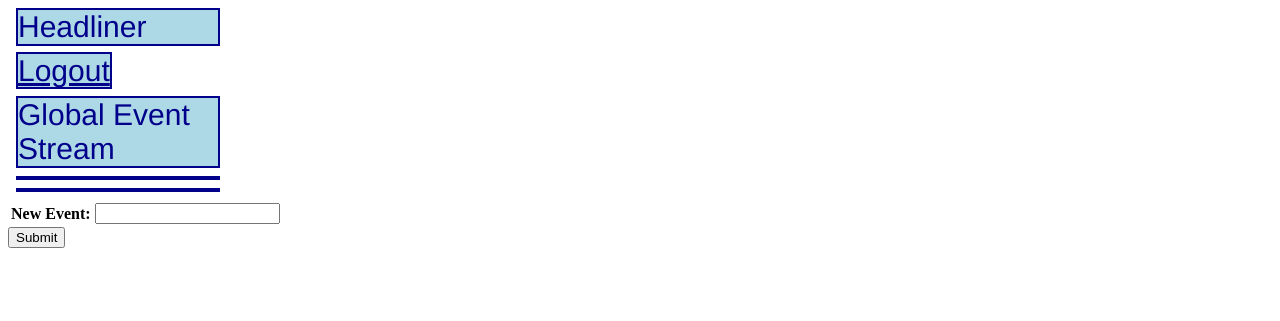
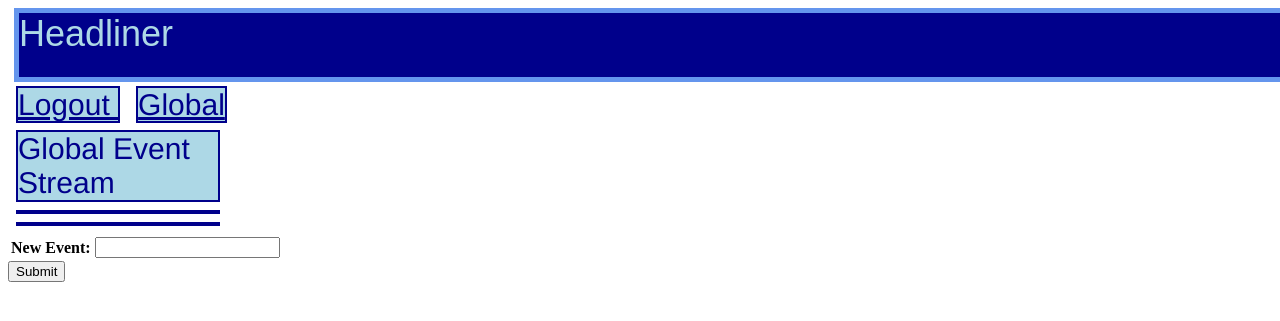
Before and after one commit to thomaslee9/Headliner, a Django app: page /global in a window 1280 px wide. Shown: the top 321 px of the page. Run offline with Django 5.2, Linux system fonts and the light colour scheme; the visitor is signed in with stand-in values (Sample User, id 1); data that the repository does not hold is empty.

Commit message:
Cleaned up headliner.css

```diff
--- a/headliner/static/headliner/headliner.css
+++ b/headliner/static/headliner/headliner.css
@@ -6,6 +6,20 @@ headliner.css */
     background-color: aquamarine;
     width: 100vh;
     height: 8vh;
+}
+
+.title {
+    background-color: darkblue;
+    width: 100vw;
+    height: 8vh;
+    border-width: 5px;
+    border-style: solid;
+    border-color: cornflowerblue;
+    margin: 6px;
+    font-family: Arial;
+    font-size: 36px;
+    font-style: bold;
+    color: lightblue;
 }
 
 .box {
--- a/headliner/templates/headliner/global.html
+++ b/headliner/templates/headliner/global.html
@@ -14,11 +14,13 @@ login.html -->
 <body>
 
     <header id="header_div">
-        <div class="box" id="site_name">
+        <div class="title" id="site_name">
             Headliner
         </div>
 
         <a id="logout_link" class="box" href="{% url 'logout' %}"> Logout </a>
+
+        <a id="global_link" class="box" href="{% url 'global' %}"> Global </a>
 
         <div id="page_name" class="box"> Global Event Stream </div>
 
--- a/headliner/templates/headliner/login.html
+++ b/headliner/templates/headliner/login.html
@@ -12,7 +12,7 @@ login.html -->
 <body>
 
     <header id="header_div">
-        <div class="box" id="site_name">
+        <div class="title" id="site_name">
             Headliner
         </div>
 
--- a/headliner/templates/headliner/register.html
+++ b/headliner/templates/headliner/register.html
@@ -12,7 +12,7 @@ register.html -->
 <body>
 
     <header id="header_div">
-        <div class="box" id="site_name">
+        <div class="title" id="site_name">
             Headliner
         </div>
 
```
